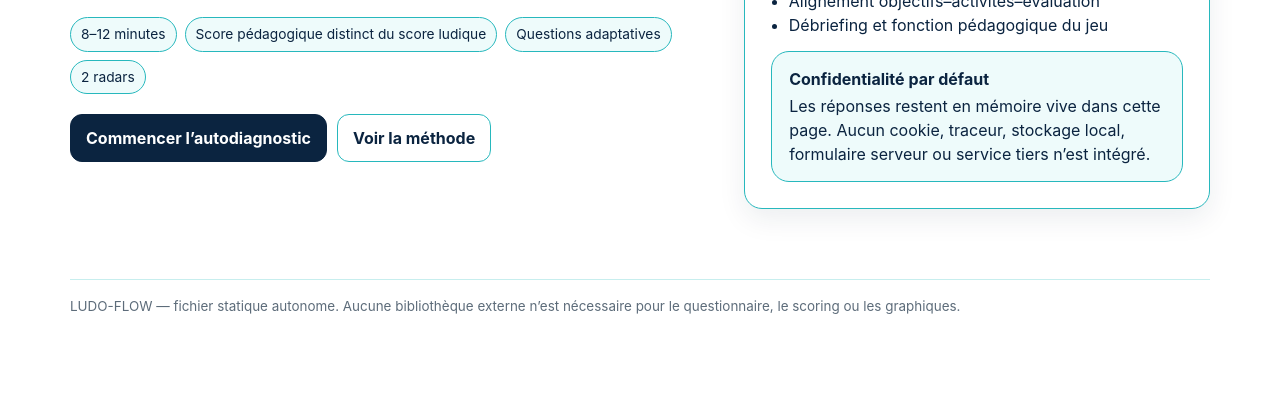
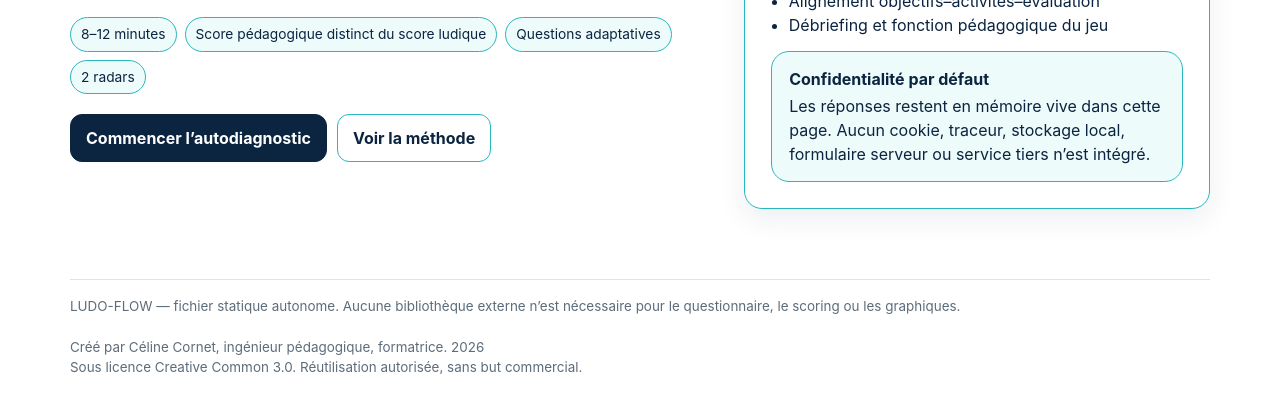
Before and after one commit to Honkee10/autodiagnostic_formation_ludopedagogie, a plain HTML site: page index.html in a window 1280 px wide. Shown: the part 550-947 px from the top of the page. Before the commit the page ends 887 px from the top, so only its background shows below. Drawn offline with Linux system fonts and the light colour scheme.

Commit message:
Add files via upload
rajout de la mention auteur et Licence CC

```diff
--- a/index.html
+++ b/index.html
@@ -475,7 +475,7 @@
       <div class="btn-row"><button class="btn" data-go="context">Utiliser l’outil</button></div>
     </section>
 
-    <div class="footer-note">LUDO-FLOW — fichier statique autonome. Aucune bibliothèque externe n’est nécessaire pour le questionnaire, le scoring ou les graphiques.</div>
+    <div class="footer-note">LUDO-FLOW — fichier statique autonome. Aucune bibliothèque externe n’est nécessaire pour le questionnaire, le scoring ou les graphiques.<br><br>Créé par Céline Cornet, ingénieur pédagogique, formatrice. 2026<br>Sous licence Creative Common 3.0. Réutilisation autorisée, sans but commercial.</div>
   </main>
 
 <script>
```
